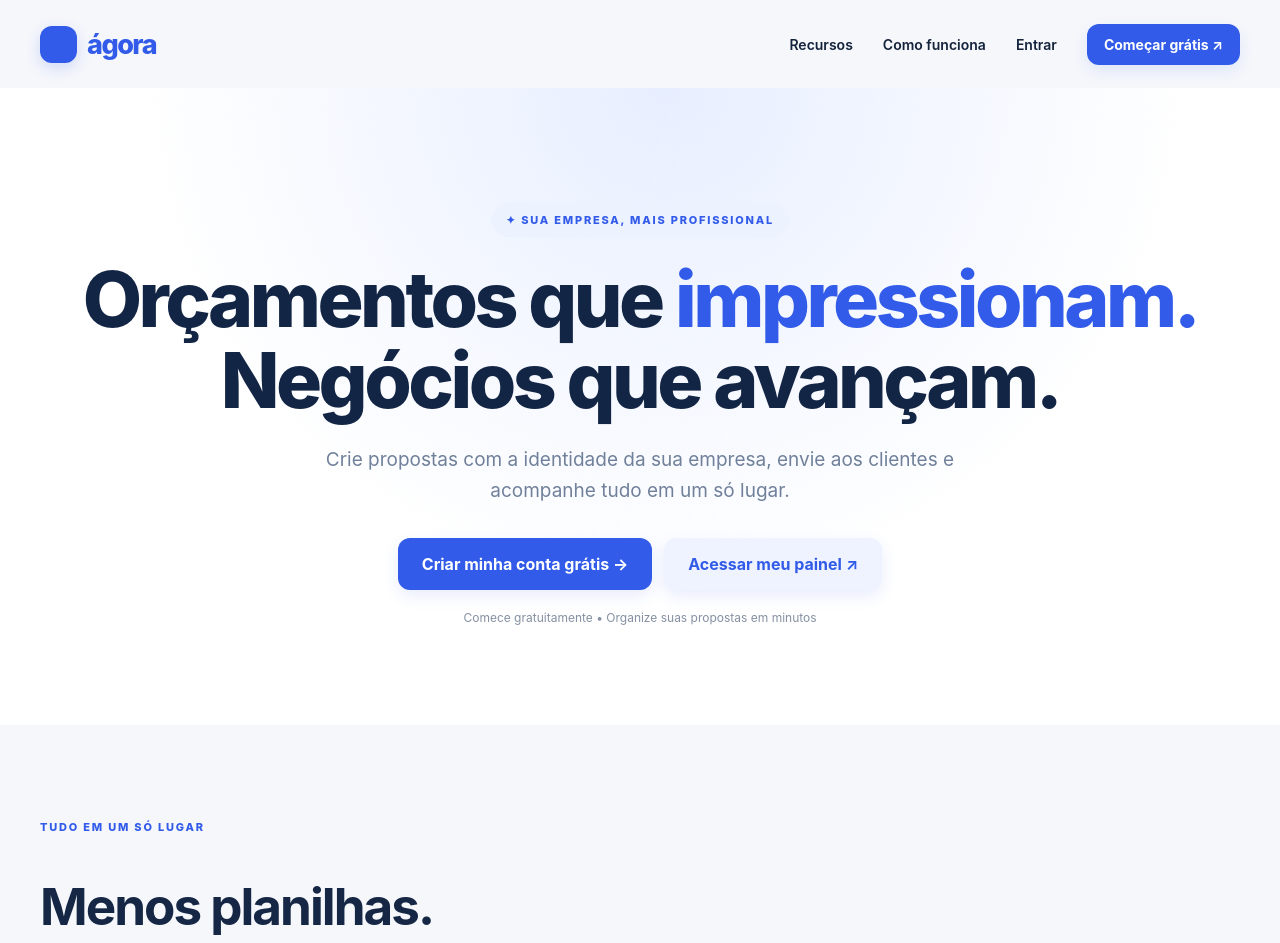
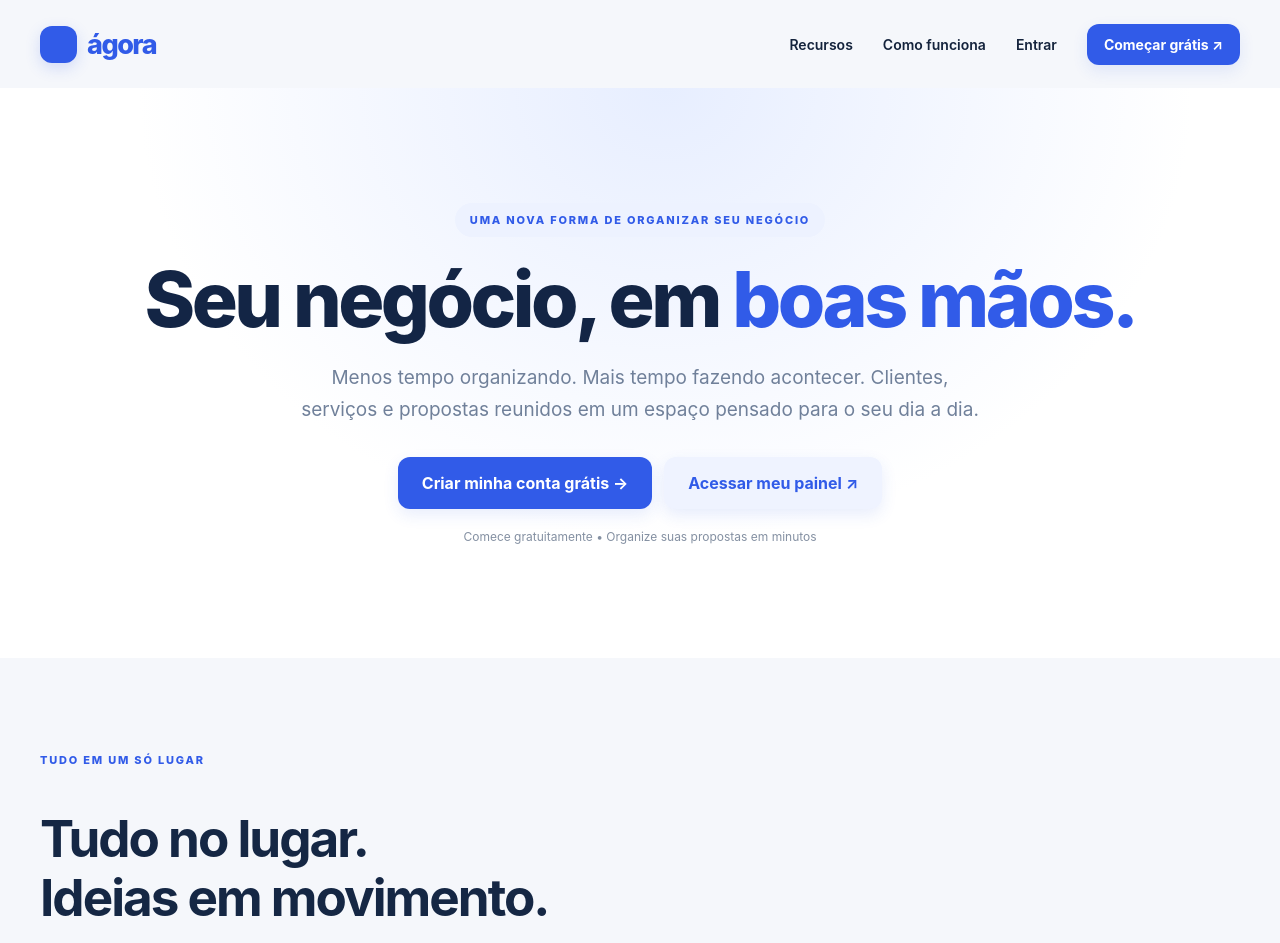
Before and after one commit to joeloliveira123/agora-saas, a Next.js app: page / in a window 1280 px wide. Shown: the top 943 px of the page. Built offline with nearby package versions, Linux system fonts and the light colour scheme; no server answers.

Commit message:
design: update Agora homepage voice and custom arch identity

```diff
--- a/src/app/page.tsx
+++ b/src/app/page.tsx
@@ -1,9 +1,9 @@
 import Link from 'next/link';
 export default function Home() {
   return <main>
-    <header className="topbar"><Link href="/" className="brand"><span className="brand-symbol" aria-hidden="true">A</span><span className="brand-word">ágora</span></Link><nav aria-label="Navegação principal"><a href="#recursos">Recursos</a><a href="#como-funciona">Como funciona</a><Link href="/entrar">Entrar</Link><Link className="btn btn-small" href="/cadastro">Começar grátis ↗</Link></nav></header>
-    <section className="hero"><div className="eyebrow">✦ SUA EMPRESA, MAIS PROFISSIONAL</div><h1>Orçamentos que <em>impressionam.</em><br/>Negócios que avançam.</h1><p>Crie propostas com a identidade da sua empresa, envie aos clientes e acompanhe tudo em um só lugar.</p><div className="actions"><Link href="/cadastro" className="btn">Criar minha conta grátis →</Link><Link href="/app" className="btn ghost">Acessar meu painel ↗</Link></div><div className="hero-note">Comece gratuitamente • Organize suas propostas em minutos</div></section>
-    <section id="recursos" className="section"><div className="eyebrow">TUDO EM UM SÓ LUGAR</div><h2>Menos planilhas.<br/>Mais oportunidades.</h2><div className="grid"><article className="card"><span>01 /</span><h3>Orçamentos rápidos</h3><p>Monte propostas detalhadas com serviços, quantidades e valores.</p></article><article className="card"><span>02 /</span><h3>Sua identidade</h3><p>Personalize propostas com sua marca, cores e condições.</p></article><article className="card"><span>03 /</span><h3>Solicitações online</h3><p>Receba pedidos de orçamento por um link compartilhável.</p></article></div></section>
+    <header className="topbar"><Link href="/" className="brand"><span className="brand-symbol agora-mark" aria-hidden="true"><span className="agora-arch"/></span><span className="brand-word">ágora</span></Link><nav aria-label="Navegação principal"><a href="#recursos">Recursos</a><a href="#como-funciona">Como funciona</a><Link href="/entrar">Entrar</Link><Link className="btn btn-small" href="/cadastro">Começar grátis ↗</Link></nav></header>
+    <section className="hero"><div className="eyebrow">UMA NOVA FORMA DE ORGANIZAR SEU NEGÓCIO</div><h1>Seu negócio, em <em>boas mãos.</em></h1><p>Menos tempo organizando. Mais tempo fazendo acontecer. Clientes, serviços e propostas reunidos em um espaço pensado para o seu dia a dia.</p><div className="actions"><Link href="/cadastro" className="btn">Criar minha conta grátis →</Link><Link href="/app" className="btn ghost">Acessar meu painel ↗</Link></div><div className="hero-note">Comece gratuitamente • Organize suas propostas em minutos</div></section>
+    <section id="recursos" className="section"><div className="eyebrow">TUDO EM UM SÓ LUGAR</div><h2>Tudo no lugar.<br/>Ideias em movimento.</h2><div className="grid"><article className="card"><span>01 /</span><h3>Orçamentos rápidos</h3><p>Monte propostas detalhadas com serviços, quantidades e valores.</p></article><article className="card"><span>02 /</span><h3>Sua identidade</h3><p>Personalize propostas com sua marca, cores e condições.</p></article><article className="card"><span>03 /</span><h3>Solicitações online</h3><p>Receba pedidos de orçamento por um link compartilhável.</p></article></div></section>
     <section id="como-funciona" className="banner"><h2>Profissionalismo em cada proposta.</h2><p>Uma forma simples de organizar orçamentos e conquistar clientes.</p><Link className="btn light" href="/app">Começar agora →</Link></section>
     <footer>© Ágora • Gestão de propostas simplificada</footer>
   </main>;
```
